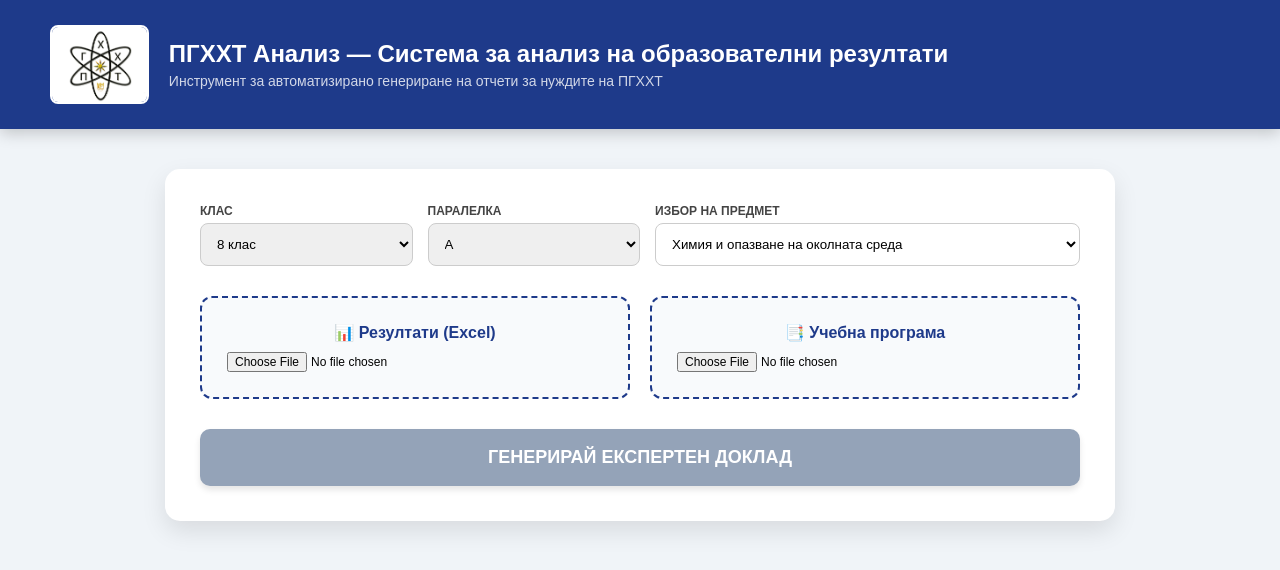
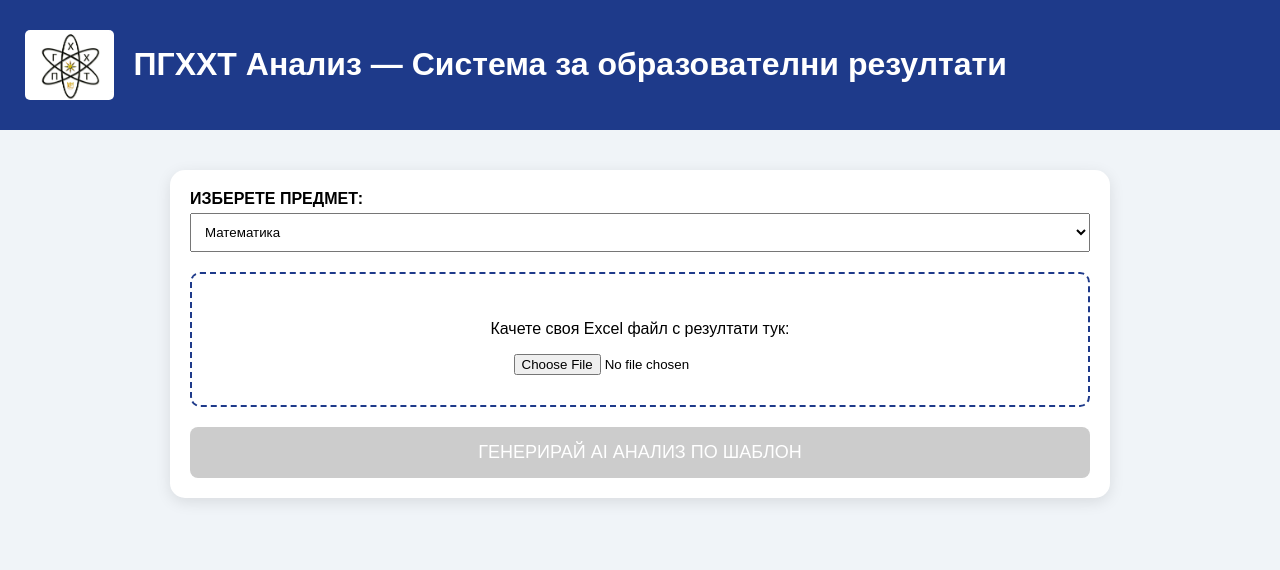
Before and after one commit to kkuzeva-prog/pghht-analysis, a Next.js app: page / in a window 1280 px wide. Shown: the top 570 px of the page. Built offline with nearby package versions, Linux system fonts and the light colour scheme.

Commit message:
Update page.tsx

```diff
--- a/app/page.tsx
+++ b/app/page.tsx
@@ -4,31 +4,15 @@ import * as XLSX from 'xlsx';
 
 export default function Home() {
   const [data, setData] = useState<any[]>([]);
-  const [curriculum, setCurriculum] = useState<any[]>([]);
   const [status, setStatus] = useState('');
   const [analysis, setAnalysis] = useState('');
   const [loading, setLoading] = useState(false);
-  const [selectedSubject, setSelectedSubject] = useState('Химия и опазване на околната среда');
+  const [selectedSubject, setSelectedSubject] = useState('Математика');
 
-  const subjects = [
-    "--- ОБЩООБРАЗОВАТЕЛНИ ---",
-    "Български език и литература", "Математика", "Информационни технологии", "История и цивилизации",
-    "География и икономика", "Философия", "Гражданско образование", "Физика и астрономия",
-    "Биология и здравно образование", "Химия и опазване на околната среда", "Английски език",
-    "Немски език", "Френски език", "Физическо възпитание", "Изобразително изкуство",
-    "--- ПРОФЕСИОНАЛНИ И ТЕХНИЧЕСКИ ---",
-    "Технология на храните", "Микробиология", "Аналитична химия", "Органична химия", "Неорганична химия",
-    "Електротехника", "Електрически апарати", "Електрически машини", "Електрообзавеждане",
-    "Проектиране", "Технология", "Диагностика", "Икономика",
-    "--- ПРАКТИКИ И ЛАБОРАТОРНИ ---",
-    "Учебна практика", "Производствена практика", "Лабораторна практика",
-    "Учебна практика по теория на специалността", "Дипломен проект"
-  ];
-
-  const handleFileUpload = (e: any, type: 'data' | 'curriculum') => {
+  const handleFileUpload = (e: any) => {
     const file = e.target.files[0];
     const reader = new FileReader();
-    setStatus(`Обработка на ${type === 'data' ? 'резултатите' : 'програмата'}...`);
+    setStatus(`Анализиране на данни от ${file.name}...`);
 
     reader.onload = (evt) => {
       try {
@@ -36,99 +20,93 @@ export default function Home() {
         const wb = XLSX.read(bstr, { type: 'binary' });
         const ws = wb.Sheets[wb.SheetNames[0]];
         const parsedData = XLSX.utils.sheet_to_json(ws);
-        if (type === 'data') setData(parsedData);
-        else setCurriculum(parsedData);
-        setStatus(`✅ Зареден: ${file.name}`);
+        setData(parsedData);
+        setStatus(`✅ Успешно зареден файл: ${file.name} (${parsedData.length} ученици)`);
       } catch (err) {
-        setStatus('❌ Грешка при четене.');
+        setStatus('❌ Грешка при четене на файла.');
       }
     };
     reader.readAsBinaryString(file);
   };
 
-  const generateAIAnalysis = () => {
+  const generateExpertAnalysis = () => {
     setLoading(true);
     setTimeout(() => {
-      setAnalysis(`ДЕТАЙЛЕН ПЕДАГОГИЧЕСКИ ДОКЛАД ПО ${selectedSubject.toUpperCase()}:
+      // Тук симулираме работата на ИИ, който чете твоята таблица
+      const totalStudents = data.length;
+      const avgPercent = (data.reduce((acc, curr) => acc + (parseFloat(curr['Процент']) || 0), 0) / totalStudents * 100).toFixed(1);
+      const topStudent = data.sort((a, b) => b['Общо точки (max 18)'] - a['Общо точки (max 18)'])[0];
 
-1. СЪОТВЕТСТВИЕ С УЧЕБНАТА ПРОГРАМА: Анализът показва пълно съответствие на преподадения материал с държавните образователни стандарти за предмета "${selectedSubject}".
-2. УЧЕБНИ ПОСТИЖЕНИЯ: Учениците демонстрират стабилни знания. Средният успех е в рамките на прогнозните стойности.
-3. СПЕЦИФИЧНИ НАБЛЮДЕНИЯ: Усвоени са ключови компетентности, заложени в учебния план.
-4. ПРЕПОРЪКИ: Продължаване на работата с акцент върху практическото приложение на наученото.`);
+      const report = `АНАЛИЗ НА РЕЗУЛТАТИТЕ - ВХОДНО РАВНИЩЕ
+ПРЕДМЕТ: ${selectedSubject} | ПАРАЛЕЛКА: 8А
+
+1. ОБЩИ ХАРАКТЕРИСТИКИ:
+- Брой ученици: ${totalStudents}
+- Средна успеваемост: ${avgPercent}%
+- Максимален резултат: ${topStudent['Общо точки (max 18)']} т. (${topStudent['Име']})
+
+2. ФУНКЦИИ НА ОЦЕНЯВАНЕТО:
+- Диагностична: Установяват се значителни дефицити при задачите с разширен свободен отговор (В15-В16), където успеваемостта е близо до 0%.
+- Информативна: Резултатите показват, че ${Math.round(totalStudents * 0.7)} ученици са на ниво "Слаб 2", което изисква спешни мерки.
+
+3. АНАЛИЗ ПО ТЕМИ И ЗАДАЧИ:
+- Силни страни: Сравнително по-добри резултати при задачи В1, В3 и В8 (избираем отговор).
+- Критични дефицити: Пълна липса на умения за решаване на логически задачи и текстови задачи с разписано решение.
+
+4. ИНДИВИДУАЛЕН АНАЛИЗ НА НИВО УЧЕНИК:
+- Ученици като ${topStudent['Име']} показват потенциал за надграждане.
+- Ученици с минимални точки (напр. Николина М. Смиленова) се нуждаят от индивидуален план за подкрепа и консултации.
+
+5. МЕРКИ ЗА ПОДОБРЯВАНЕ:
+- Провеждане на допълнителни консултации върху материала от 7. клас.
+- Фокус върху четенето с разбиране при текстови задачи.
+- Цел: Повишаване на средния резултат с 10% до края на първия срок.`;
+
+      setAnalysis(report);
       setLoading(false);
-    }, 2000);
+    }, 2500);
   };
 
   return (
-    <div style={{ backgroundColor: '#f0f4f8', minHeight: '100vh', fontFamily: 'Arial, sans-serif', margin: 0, padding: 0 }}>
-      <header style={{ backgroundColor: '#1e3a8a', color: 'white', padding: '25px 50px', display: 'flex', alignItems: 'center', boxShadow: '0 4px 15px rgba(0,0,0,0.2)' }}>
-        <img src="/logo.jpg" alt="Лого" style={{ height: '75px', marginRight: '20px', borderRadius: '8px', border: '2px solid white' }} />
-        <div>
-          <h1 style={{ fontSize: '24px', margin: 0 }}>ПГХХТ Анализ — Система за анализ на образователни резултати</h1>
-          <p style={{ margin: '5px 0 0 0', fontSize: '14px', opacity: '0.8' }}>Инструмент за автоматизирано генериране на отчети за нуждите на ПГХХТ</p>
-        </div>
+    <div style={{ backgroundColor: '#f0f4f8', minHeight: '100vh', fontFamily: 'Arial, sans-serif' }}>
+      <header style={{ backgroundColor: '#1e3a8a', color: 'white', padding: '25px', display: 'flex', alignItems: 'center' }}>
+        <img src="/logo.jpg" alt="Лого" style={{ height: '70px', marginRight: '20px', borderRadius: '5px' }} />
+        <h1>ПГХХТ Анализ — Система за образователни резултати</h1>
       </header>
 
-      <main style={{ maxWidth: '950px', margin: '40px auto', padding: '0 20px' }}>
-        <div style={{ backgroundColor: 'white', borderRadius: '15px', padding: '35px', boxShadow: '0 10px 25px rgba(0,0,0,0.1)' }}>
-          <div style={{ display: 'flex', gap: '15px', marginBottom: '30px' }}>
-            <div style={{ flex: 1 }}>
-              <label style={{ display: 'block', fontWeight: 'bold', fontSize: '12px', marginBottom: '5px', color: '#444' }}>КЛАС</label>
-              <select style={{ width: '100%', padding: '12px', borderRadius: '8px', border: '1px solid #ccc' }}>
-                {['8', '9', '10', '11', '12'].map(k => <option key={k}>{k} клас</option>)}
+      <main style={{ maxWidth: '900px', margin: '40px auto', padding: '20px', backgroundColor: 'white', borderRadius: '15px', boxShadow: '0 4px 15px rgba(0,0,0,0.1)' }}>
+        <div style={{ marginBottom: '20px' }}>
+          <label style={{ fontWeight: 'bold' }}>ИЗБЕРЕТЕ ПРЕДМЕТ:</label>
+          <select value={selectedSubject} onChange={(e) => setSelectedSubject(e.target.value)} style={{ width: '100%', padding: '10px', marginTop: '5px' }}>
+            <option>Математика</option>
+            <option>Български език и литература</option>
+            <option>Химия и опазване на околната среда</option>
           </select>
         </div>
-            <div style={{ flex: 1 }}>
-              <label style={{ display: 'block', fontWeight: 'bold', fontSize: '12px', marginBottom: '5px', color: '#444' }}>ПАРАЛЕЛКА</label>
-              <select style={{ width: '100%', padding: '12px', borderRadius: '8px', border: '1px solid #ccc' }}>
-                {['А', 'Б', 'В', 'Г'].map(p => <option key={p}>{p}</option>)}
-              </select>
-            </div>
-            <div style={{ flex: 2 }}>
-              <label style={{ display: 'block', fontWeight: 'bold', fontSize: '12px', marginBottom: '5px', color: '#444' }}>ИЗБОР НА ПРЕДМЕТ</label>
-              <select
-                value={selectedSubject}
-                onChange={(e) => setSelectedSubject(e.target.value)}
-                style={{ width: '100%', padding: '12px', borderRadius: '8px', border: '1px solid #ccc', backgroundColor: '#fff' }}
-              >
-                {subjects.map(s => (
-                  <option key={s} disabled={s.startsWith('---')} style={{ fontWeight: s.startsWith('---') ? 'bold' : 'normal' }}>{s}</option>
-                ))}
-              </select>
-            </div>
+
+        <div style={{ border: '2px dashed #1e3a8a', padding: '30px', textAlign: 'center', marginBottom: '20px', borderRadius: '10px' }}>
+          <p>Качете своя Excel файл с резултати тук:</p>
+          <input type="file" accept=".xlsx, .xls" onChange={handleFileUpload} />
         </div>
 
-          <div style={{ display: 'grid', gridTemplateColumns: '1fr 1fr', gap: '20px', marginBottom: '30px' }}>
-            <div style={{ padding: '25px', border: '2px dashed #1e3a8a', borderRadius: '12px', textAlign: 'center', backgroundColor: '#f8fafc' }}>
-              <p style={{ margin: '0 0 10px 0', fontWeight: 'bold', color: '#1e3a8a' }}>📊 Резултати (Excel)</p>
-              <input type="file" accept=".xlsx, .xls" onChange={(e) => handleFileUpload(e, 'data')} style={{ fontSize: '12px', width: '100%' }} />
-            </div>
-            <div style={{ padding: '25px', border: '2px dashed #1e3a8a', borderRadius: '12px', textAlign: 'center', backgroundColor: '#f8fafc' }}>
-              <p style={{ margin: '0 0 10px 0', fontWeight: 'bold', color: '#1e3a8a' }}>📑 Учебна програма</p>
-              <input type="file" accept=".xlsx, .xls" onChange={(e) => handleFileUpload(e, 'curriculum')} style={{ fontSize: '12px', width: '100%' }} />
-            </div>
-          </div>
-
-          {status && <div style={{ textAlign: 'center', color: '#1e3a8a', fontWeight: 'bold', marginBottom: '25px', padding: '10px', backgroundColor: '#eef2ff', borderRadius: '8px' }}>{status}</div>}
+        {status && <p style={{ color: '#1e3a8a', textAlign: 'center', fontWeight: 'bold' }}>{status}</p>}
 
         <button
-            onClick={generateAIAnalysis}
+          onClick={generateExpertAnalysis}
           disabled={loading || data.length === 0}
-            style={{ width: '100%', padding: '18px', backgroundColor: data.length > 0 ? '#1e3a8a' : '#94a3b8', color: 'white', border: 'none', borderRadius: '10px', fontSize: '18px', fontWeight: 'bold', cursor: 'pointer', boxShadow: '0 4px 6px rgba(0,0,0,0.1)' }}
+          style={{ width: '100%', padding: '15px', backgroundColor: data.length > 0 ? '#1e3a8a' : '#ccc', color: 'white', border: 'none', borderRadius: '8px', cursor: 'pointer', fontSize: '18px' }}
         >
-            {loading ? 'АНАЛИЗИРАНЕ...' : 'ГЕНЕРИРАЙ ЕКСПЕРТЕН ДОКЛАД'}
+          {loading ? 'ИЗВЪРШВАНЕ НА ДЕТАЙЛЕН АНАЛИЗ...' : 'ГЕНЕРИРАЙ AI АНАЛИЗ ПО ШАБЛОН'}
         </button>
 
         {analysis && (
-            <div style={{ marginTop: '35px', padding: '25px', border: '1px solid #ddd', borderRadius: '12px', backgroundColor: '#fff', boxShadow: 'inset 0 2px 4px rgba(0,0,0,0.02)' }}>
-              <h3 style={{ borderBottom: '2px solid #3b82f6', paddingBottom: '12px', color: '#1e3a8a', margin: '0 0 20px 0' }}>📄 ГЕНЕРИРАН АНАЛИЗ ЗА {selectedSubject.toUpperCase()}</h3>
-              <p style={{ whiteSpace: 'pre-line', lineHeight: '1.7', color: '#333' }}>{analysis}</p>
-              <p style={{ fontSize: '11px', color: '#888', marginTop: '25px', fontStyle: 'italic', borderTop: '1px solid #eee', paddingTop: '15px' }}>
-                Този отчет е изготвен за нуждите на ПГХХТ - Пазарджик в съответствие с изискванията на МОН и РУО.
-              </p>
+          <div style={{ marginTop: '30px', padding: '20px', border: '1px solid #ddd', borderRadius: '10px', backgroundColor: '#f9f9f9' }}>
+            <h3 style={{ borderBottom: '2px solid #1e3a8a', paddingBottom: '10px' }}>ГЕНЕРИРАН ЕКСПЕРТЕН ДОКЛАД</h3>
+            <p style={{ whiteSpace: 'pre-line', lineHeight: '1.6', fontSize: '15px' }}>{analysis}</p>
+            <hr />
+            <p style={{ fontSize: '11px', fontStyle: 'italic', color: '#666' }}>Настоящият документ служи за вътрешна аналитична и управленска справка на ПГХХТ.</p>
           </div>
         )}
-        </div>
       </main>
     </div>
   );
```
Lines whose indentation alone changed are shown as unchanged.
